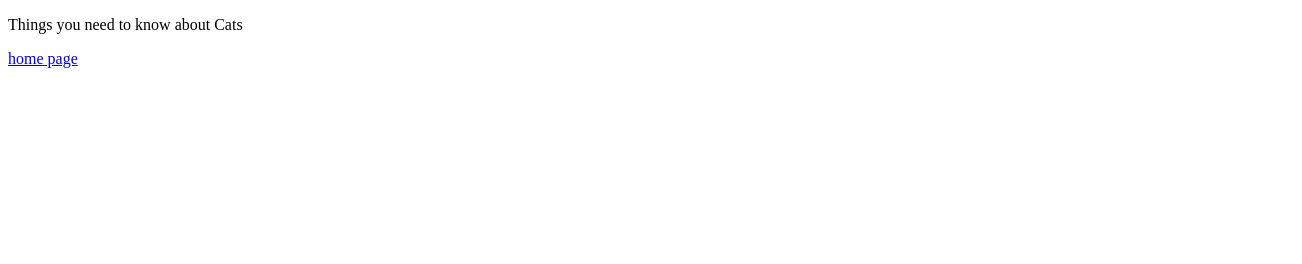
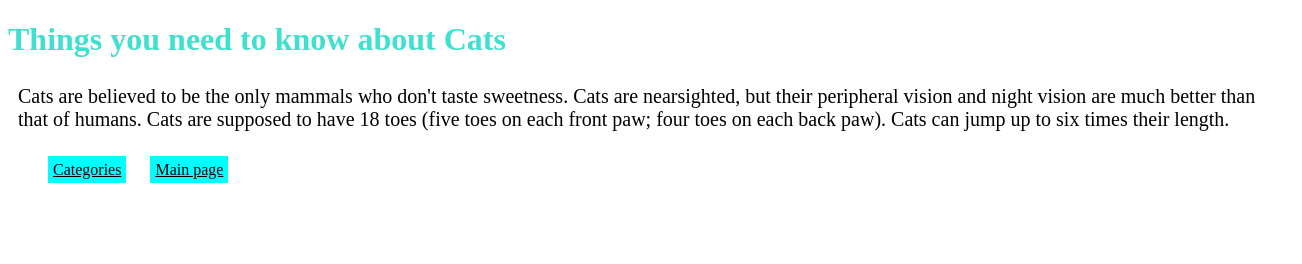
Before and after one commit to UrsulaKesek/Saturday-November-9-class, a plain HTML site: page about.html in a window 1280 px wide. Shown: the whole page, 1302 px wide, since content can reach past the window. Drawn offline with Linux system fonts and the light colour scheme.

Commit message:
added page and styling

```diff
--- a/about.html
+++ b/about.html
@@ -8,7 +8,17 @@
     <link href="style.css" rel="stylesheet" />
   </head>
   <body>
-    <p>Things you need to know about Cats</p>
-    <a href="index.html">home page</a>
+    <h1>Things you need to know about Cats</h1>
+    <p>
+      Cats are believed to be the only mammals who don't taste sweetness. Cats
+      are nearsighted, but their peripheral vision and night vision are much
+      better than that of humans. Cats are supposed to have 18 toes (five toes
+      on each front paw; four toes on each back paw). Cats can jump up to six
+      times their length.
+    </p>
+    <div class="buttons">
+    <a href="categories.html">Categories</a>
+    <a href="index.html">Main page</a>
+    </div>
   </body>
 </html>
--- a/style.css
+++ b/style.css
@@ -24,14 +24,35 @@ nav ul li {
   width: 200px;
   justify-content: space-evenly;
   font-size: 20px;
-  text-decoration: none;
+  text-align: center;
+  text-decoration-style: none;
   background-color: aqua;
   transition: 0.3s background-color linear;
   padding: 8px;
 }
 li:hover {
   background-color: rgb(7, 89, 243);
-  text-decoration: none;
+  text-decoration-style: none;
   color: white;
   transition: 0.1s background-color linear;
 }
+a {
+  background-color: aqua;
+  margin: 10px;
+  padding: 5px;
+  font-size: 16px;
+  color: black;
+}
+p {
+  display: block;
+  padding: 5px;
+  margin: 5px;
+  font-size: 20px;
+}
+.buttons {
+  display: block;
+  position: relative;
+  left: 30px;
+  top: 20px;
+  height: 100px;
+}
```
Also changed, not shown: categories.html (added, +20 -0 lines), index.html (+2 -2 lines).
